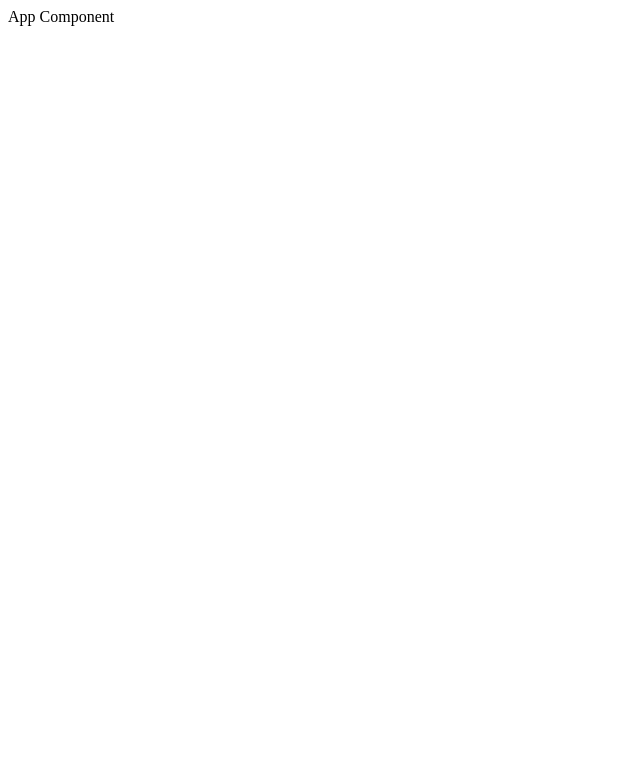
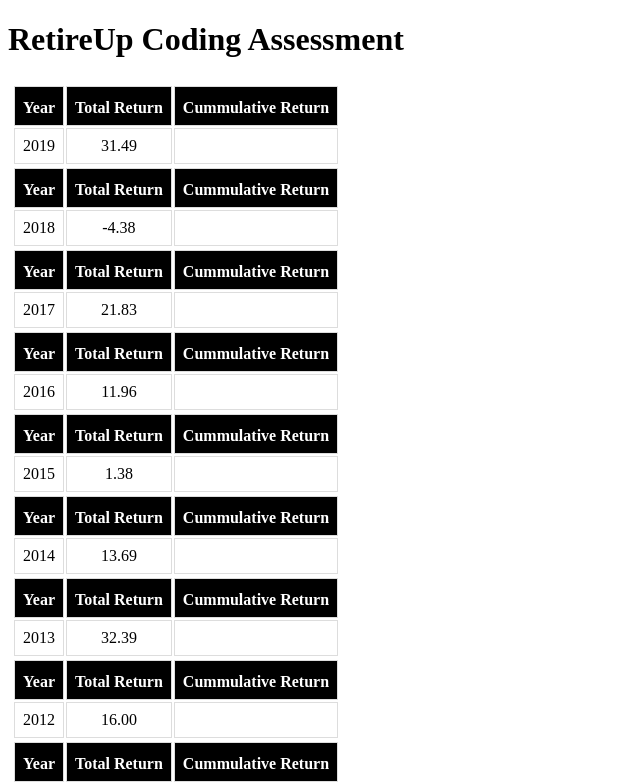
Before and after one commit to eman2017-code/retire-up-coding-assessment, a React (Create React App) app: page / in a window 1280 px wide. Shown: the top 783 px of the page, without its empty margins (0-640 px from the left). Built offline with nearby package versions, Linux system fonts and the light colour scheme.

Commit message:
method created to list records

```diff
--- a/src/assets/style.css
+++ b/src/assets/style.css
@@ -0,0 +1,17 @@
+#returns {
+  text-align: center;
+  width: 100%;
+}
+
+#returns td,
+#returns th {
+  border: 1px solid #ddd;
+  padding: 8px;
+}
+
+#returns th {
+  padding-top: 12px;
+  text-align: center;
+  background-color: #000000;
+  color: white;
+}
--- a/src/components/App.js
+++ b/src/components/App.js
@@ -2,11 +2,13 @@
 
 // css imports
 import "../assets/style.css";
+import ListReturns from "./ListReturns";
 
 function App() {
   return (
-    <div className="App">
-      <div>App Component</div>
+    <div>
+      <h1>RetireUp Coding Assessment</h1>
+      <ListReturns />
     </div>
   );
 }
--- /dev/null
+++ b/src/components/ListReturns.js
@@ -0,0 +1,59 @@
+import React from "react";
+
+//DATA IMPORT
+import returns from "../api/sp500.json";
+
+//STYLE IMPORT
+import "../assets/style.css";
+
+class ListReturns extends React.Component {
+  constructor() {
+    super();
+
+    this.state = {
+      records: returns,
+    };
+  }
+
+  listReturns() {
+    return this.state.records.map((record, i) => {
+      const { year, totalReturn, cummulativeReturn } = record;
+      return (
+        <div>
+          <table>
+            <thead>
+              <tr>
+                <th>Year</th>
+                <th>Total Return</th>
+                <th>Cummulative Return</th>
+              </tr>
+            </thead>
+            <tbody>
+              <tr key={i}>
+                <td>{year}</td>
+                <td>{totalReturn}</td>
+                <td>{cummulativeReturn}</td>
+              </tr>
+            </tbody>
+          </table>
+        </div>
+      );
+    });
+  }
+
+  render() {
+    return (
+      <section>
+        <table>
+          <tbody>
+            <tbody id="returns">
+              <tr>{this.listReturns()}</tr>
+            </tbody>
+          </tbody>
+        </table>
+      </section>
+    );
+  }
+}
+
+export default ListReturns;
```
